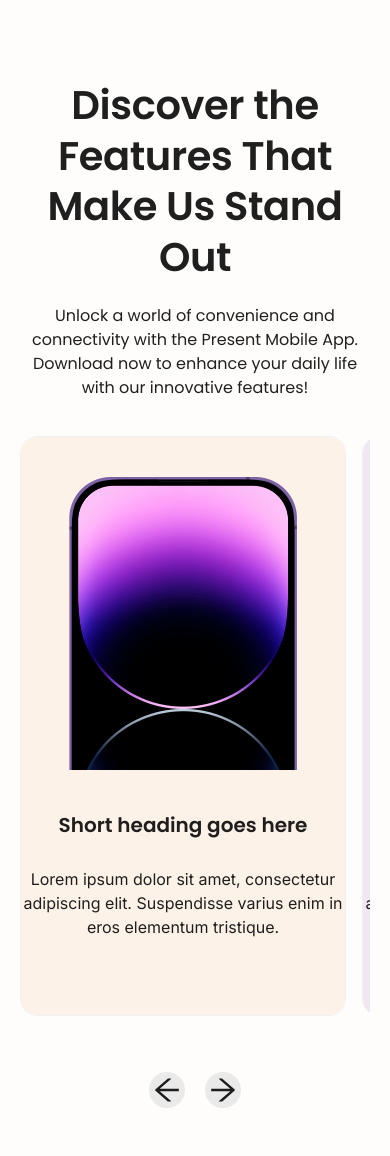
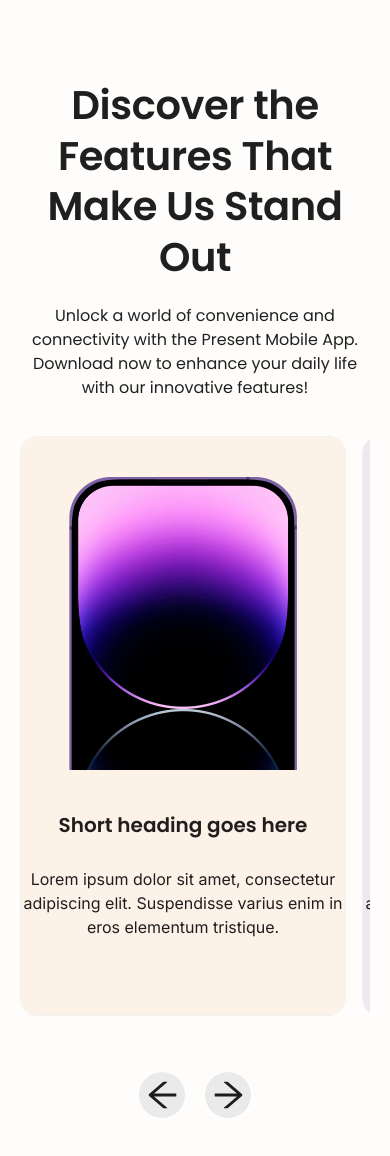
Before and after one commit to pacharasesangngam/IPHON, a React (Vite) app: page / in a window 390 px wide. Shown: the top 1156 px of the page. Built offline with nearby package versions, Linux system fonts and the light colour scheme.

Commit message:
ปรับเล็กน้อย

```diff
--- a/src/components/Card/FeatureCard.css
+++ b/src/components/Card/FeatureCard.css
@@ -23,12 +23,12 @@
   display: flex;
   flex-direction: column;
   align-items: center;
-  padding: 51px 86px 210px 86px;
   height: 100%;
 }
 
 .feature-img {
   width: 228px;
+  max-width: 228px;
   height: auto;
   max-height: 293px;
 }
--- a/src/pages/CarouselSection.css
+++ b/src/pages/CarouselSection.css
@@ -110,7 +110,7 @@
   }
 
   .custom-arrow-btn {
-    width: 36px;
-    height: 36px;
+    width: 46px;
+    height: 46px;
   }
 }
```
